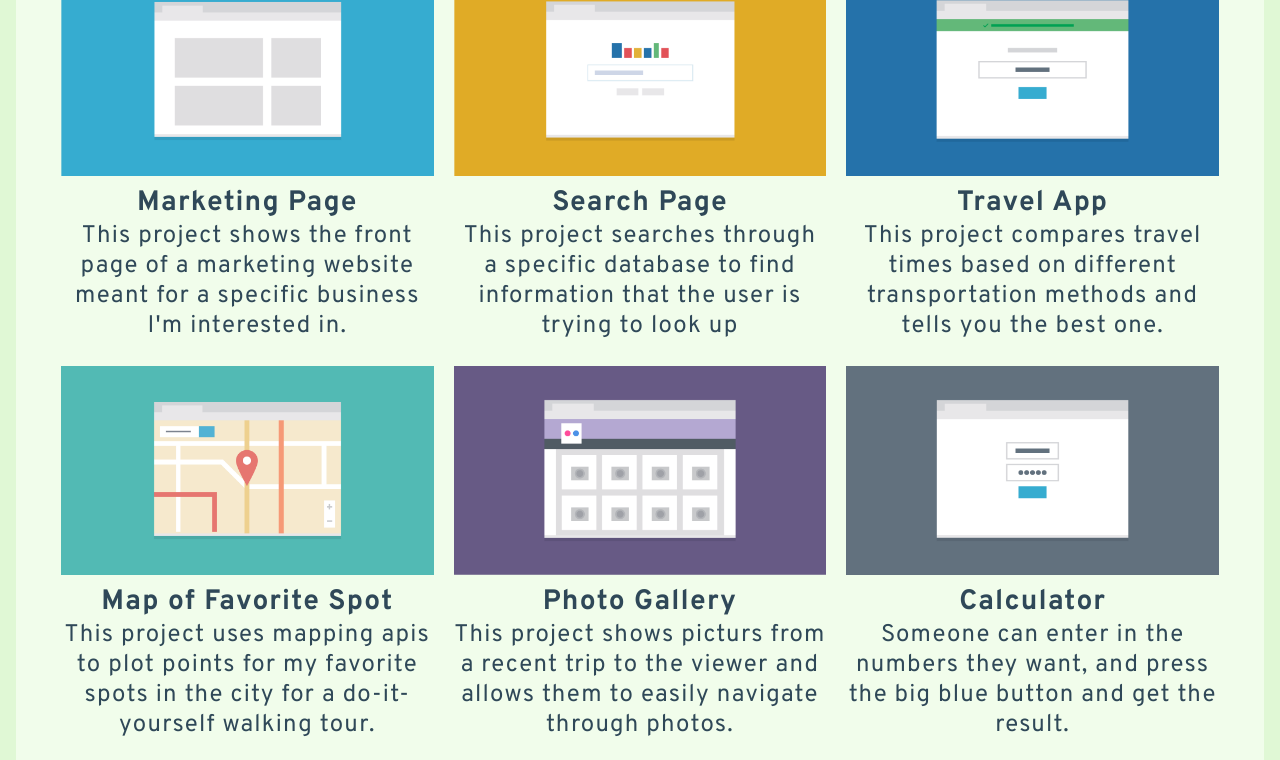
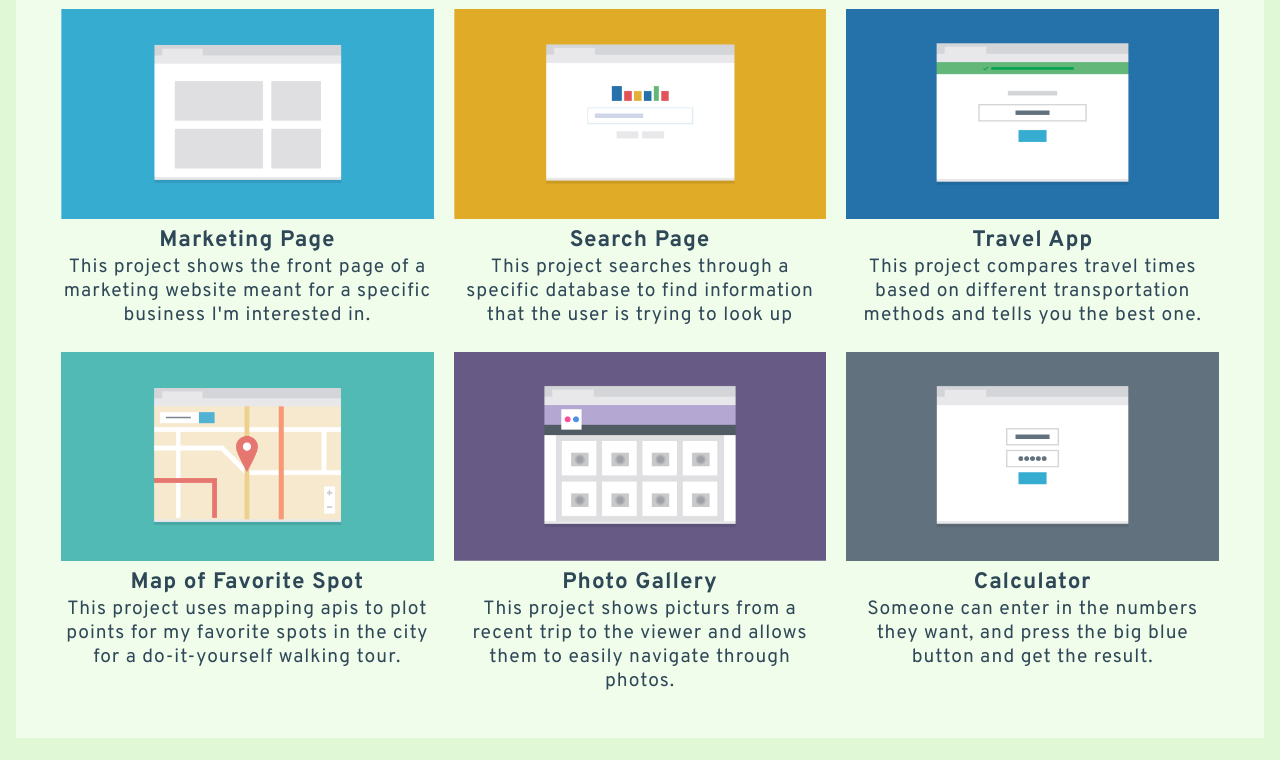
Before and after one commit to diahanjari/techdegree-project-2, a plain HTML site: page index.html in a window 1280 px wide. Shown: the part 501-1261 px from the top of the page. Drawn offline with Linux system fonts and the light colour scheme.

Commit message:
Edit font-size text

```diff
--- a/css/styles.css
+++ b/css/styles.css
@@ -16,6 +16,7 @@ ul {
 }
 
 nav,
+.description,
 .primary,
 .secondary,
 .tertiary,
@@ -91,18 +92,16 @@ h2,
 }
 
 .description {
-    font-family: 'Overpass', sans-serif;
-    font-weight: 400;
     font-size: 1.5em;
-    letter-spacing: .05em;
     padding: 25px 10px;
     text-align: center;
 }
 
 .primary,
 .secondary,
-.tertiary {
-    font-size: 1.5em;
+.tertiary,
+.top-nav {
+    font-size: 1.2em;
     text-align: center;
     padding: 25px;
 }
@@ -194,7 +193,9 @@ footer {
 }
 
 @media (min-width: 1024px) {
-    body{
+    body,
+    footer,
+    .tertiary {
         background-color: #E0F8D5;
     }
 
```
Also changed, not shown: index.html (line endings or trailing spaces).
